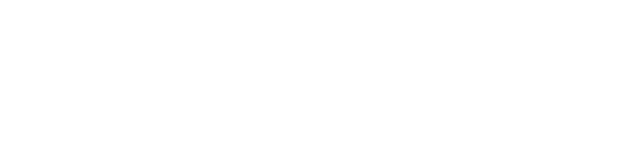
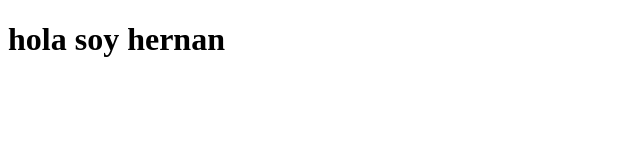
Before and after one commit to HVMASTER/ProyectoActividad, a plain HTML site: page index.html in a window 1280 px wide. Shown: the whole page, without its empty margins (0-640 px from the left). Drawn offline with Linux system fonts and the light colour scheme.

Commit message:
agregando 2 cosas

```diff
--- a/index.html
+++ b/index.html
@@ -7,6 +7,6 @@
     <title>Document</title>
 </head>
 <body>
-
+    <h1>hola soy hernan</h1>
 </body>
 </html>
```
